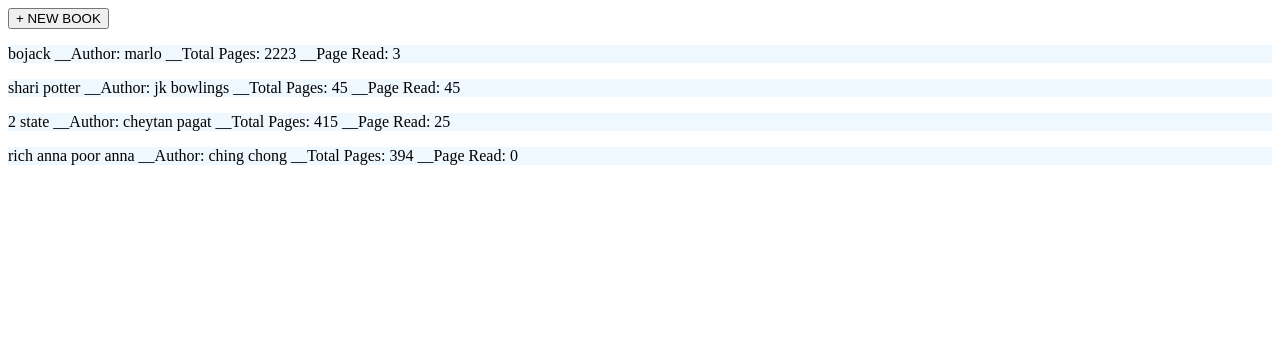
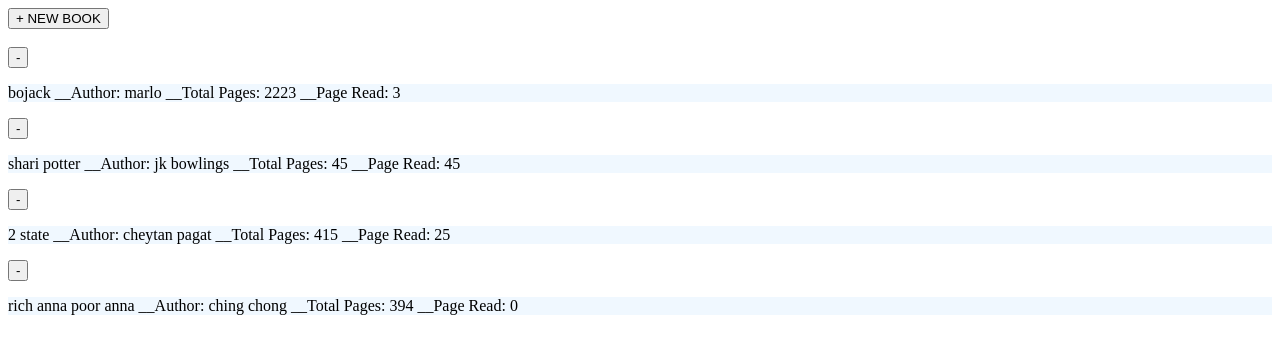
Before and after one commit to hipsuy/library, a plain HTML site: page index.html in a window 1280 px wide. Drawn offline with Linux system fonts and the light colour scheme.

Commit message:
added another feature

```diff
--- a/index.html
+++ b/index.html
@@ -7,14 +7,13 @@
 <body>
 
     <button class='newBook'>+ NEW BOOK</button>
-
+    <br><br>
     <div class = 'content'>
 
     </div>
 
 <script>
-
-//ON POINT 4, HAVE TO MAKE SURE THAT BOOKS DON'T GET ADDED MULTIPLE TIMES WHEN i click on new book button, since the adding function runs at the end of it
+//START FROM POINT 6
     let myLibrary = [new Book('bojack','marlo','2223','3'),new Book('shari potter','jk bowlings','45','45'),new Book('2 state','cheytan pagat','415','25'),new Book('rich anna poor anna','ching chong','394','0')];
 
     function Book(title,author,pages,read){
@@ -22,6 +21,7 @@
         this.author = author;
         this.pages = pages;
         this.read = read;
+        this.displayed = false;
         this.info = function(){
             let x = this.title + ' by ' + this.author + ', ' + this.pages + ' pages' + ', ';
             if(this.read == true){
@@ -45,15 +45,32 @@
         const content = document.querySelector('.content');
 
         for (book in myLibrary) {
-
+            if(myLibrary[book].displayed == false){
             const element = document.createElement('p');
+            const butt = document.createElement('button');
+            element.classList.add(`p${book}`);
+            butt.classList.add(`b${book}`);
+            butt.dataset.index = book;
+            butt.textContent = '-';
+            butt.addEventListener('click',function(){
+                delete myLibrary[butt.dataset.index];
+                const delEl = content.querySelector(`.p${butt.dataset.index}`);
+                const delButt = content.querySelector(`.b${butt.dataset.index}`);
+                content.removeChild(delEl);
+                content.removeChild(delButt);
+            });
+            content.appendChild(butt);
             element.textContent = `${myLibrary[book].title}
             __Author: ${myLibrary[book].author}
             __Total Pages: ${myLibrary[book].pages}
             __Page Read: ${myLibrary[book].read}`;
             element.classList.add('book');
             content.appendChild(element);
+            myLibrary[book].displayed = true;
+            }
+
         }
+
 
     }
 
```
